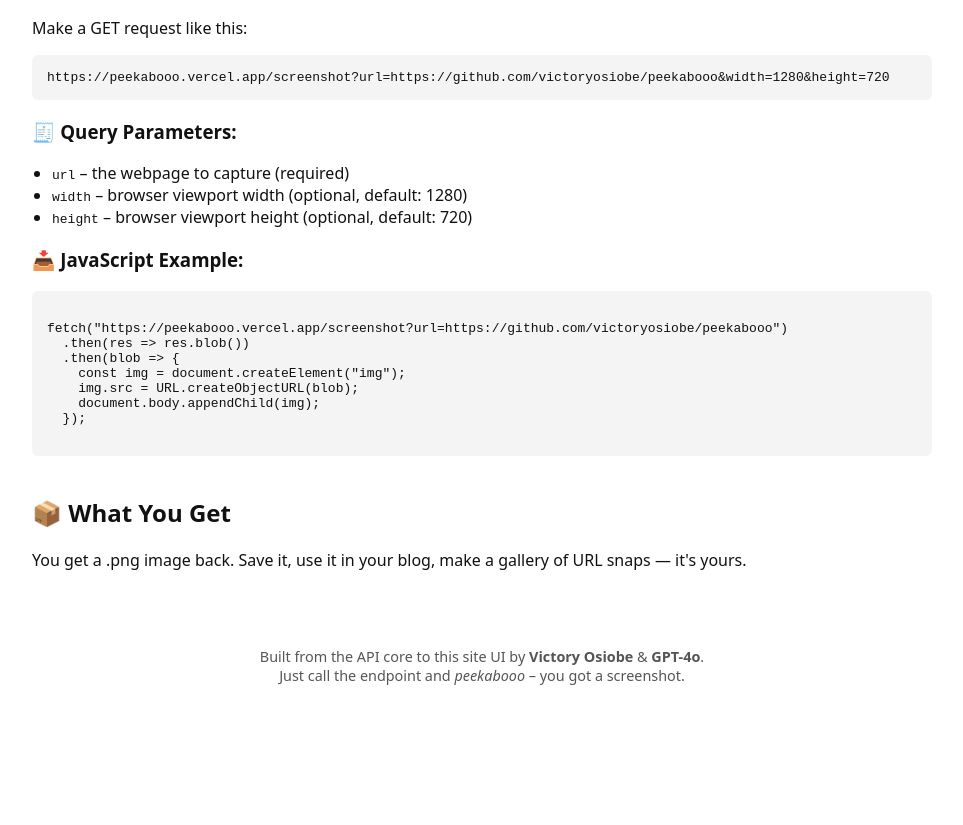
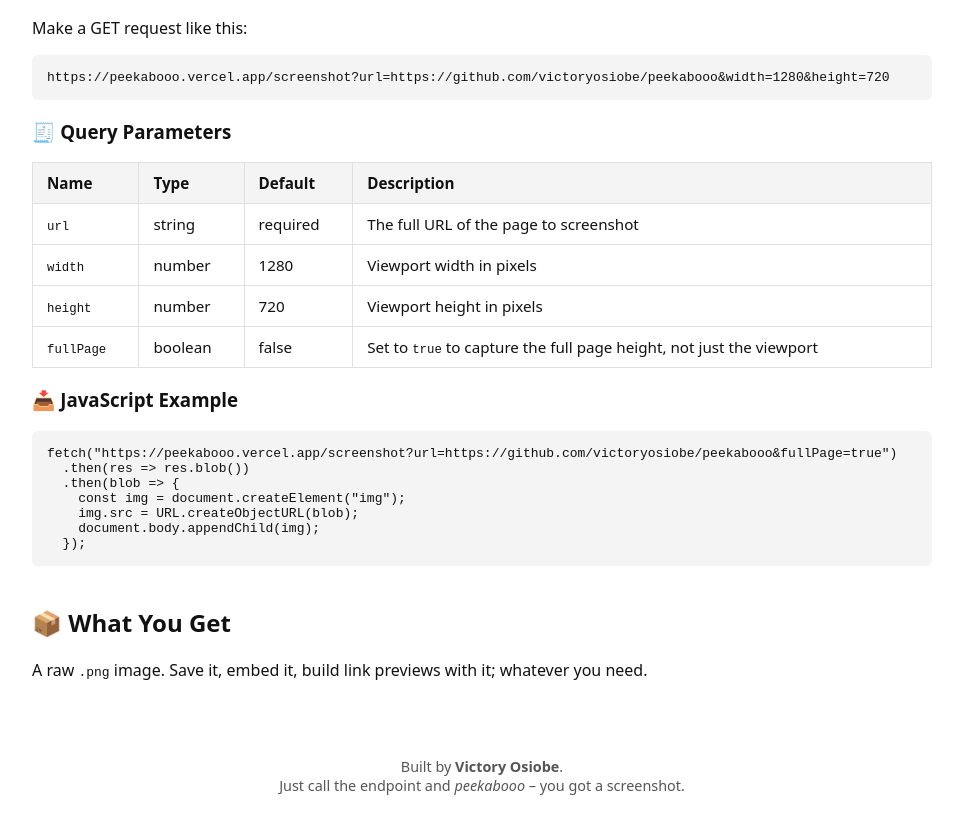
Before and after one commit to victoryosiobe/peekabooo, a website: page public/index.html in a window 1280 px wide. Shown: the part 581-1406 px from the top of the page, without its empty margins (158-1121 px from the left). Before the commit the page ends 1296 px from the top, so only its background shows below. Drawn offline with Linux system fonts and the light colour scheme.

Commit message:
Major update.  (#17)
* Another min...README edit.

* Updated basic-ftp package to =5.3.0

* Small revamp on the README and Index.html file.
Extend support for screenshooting full page of a target.
Implemented use of my proxy to bypass some blocks.
Overall improved performance, limited by the hosted environment of peekabooo.
Includes some npm package bumps to keep up to date for found vulnerabilities.
Happy dev, happy you.

```diff
--- a/public/index.html
+++ b/public/index.html
@@ -10,13 +10,13 @@
     />
     <meta
       name="keywords"
-      content="peekabooo, screenshot API, puppeteer, image capture, vercel, Victory Osiobe, GPT-4o"
+      content="peekabooo, screenshot API, puppeteer, image capture, vercel, Victory Osiobe"
     />
-    <meta name="author" content="Victory Osiobe & GPT-4o" />
+    <meta name="author" content="Victory Osiobe" />
     <meta property="og:title" content="peekabooo – Screenshot API" />
     <meta
       property="og:description"
-      content="Send a URL, get a screenshot. Simple as that. Built by Victory Osiobe & GPT-4o."
+      content="Send a URL, get a screenshot. Simple as that. Built by Victory Osiobe."
     />
     <meta property="og:image" content="./assets/images/preview.png" />
     <meta property="og:url" content="https://peekabooo.vercel.app" />
@@ -80,8 +80,21 @@
       code {
         font-family: monospace;
       }
-      ul {
-        padding-left: 20px;
+      table {
+        width: 100%;
+        border-collapse: collapse;
+        margin-top: 10px;
+      }
+      th,
+      td {
+        text-align: left;
+        padding: 10px 14px;
+        border: 1px solid #e0e0e0;
+        font-size: 0.95em;
+      }
+      th {
+        background: #f4f4f4;
+        font-weight: 600;
       }
       footer {
         text-align: center;
@@ -115,38 +128,65 @@
       <p>Make a GET request like this:</p>
       <pre><code>https://peekabooo.vercel.app/screenshot?url=https://github.com/victoryosiobe/peekabooo&width=1280&height=720</code></pre>
 
-      <h3>🧾 Query Parameters:</h3>
-      <ul>
-        <li><code>url</code> – the webpage to capture (required)</li>
-        <li>
-          <code>width</code> – browser viewport width (optional, default: 1280)
-        </li>
-        <li>
-          <code>height</code> – browser viewport height (optional, default: 720)
-        </li>
-      </ul>
+      <h3>🧾 Query Parameters</h3>
+      <table>
+        <thead>
+          <tr>
+            <th>Name</th>
+            <th>Type</th>
+            <th>Default</th>
+            <th>Description</th>
+          </tr>
+        </thead>
+        <tbody>
+          <tr>
+            <td><code>url</code></td>
+            <td>string</td>
+            <td>required</td>
+            <td>The full URL of the page to screenshot</td>
+          </tr>
+          <tr>
+            <td><code>width</code></td>
+            <td>number</td>
+            <td>1280</td>
+            <td>Viewport width in pixels</td>
+          </tr>
+          <tr>
+            <td><code>height</code></td>
+            <td>number</td>
+            <td>720</td>
+            <td>Viewport height in pixels</td>
+          </tr>
+          <tr>
+            <td><code>fullPage</code></td>
+            <td>boolean</td>
+            <td>false</td>
+            <td>
+              Set to <code>true</code> to capture the full page height, not just
+              the viewport
+            </td>
+          </tr>
+        </tbody>
+      </table>
 
-      <h3>📥 JavaScript Example:</h3>
-      <pre><code>
-fetch("https://peekabooo.vercel.app/screenshot?url=https://github.com/victoryosiobe/peekabooo")
+      <h3>📥 JavaScript Example</h3>
+      <pre><code>fetch("https://peekabooo.vercel.app/screenshot?url=https://github.com/victoryosiobe/peekabooo&fullPage=true")
   .then(res => res.blob())
   .then(blob => {
     const img = document.createElement("img");
     img.src = URL.createObjectURL(blob);
     document.body.appendChild(img);
-  });
-    </code></pre>
+  });</code></pre>
 
       <h2>📦 What You Get</h2>
       <p>
-        You get a .png image back. Save it, use it in your blog, make a gallery
-        of URL snaps — it's yours.
+        A raw <code>.png</code> image. Save it, embed it, build link previews
+        with it; whatever you need.
       </p>
     </main>
 
     <footer>
-      Built from the API core to this site UI by
-      <strong>Victory Osiobe</strong> & <strong>GPT-4o</strong>. <br />
+      Built by <strong>Victory Osiobe</strong>. <br />
       Just call the endpoint and <em>peekabooo</em> – you got a screenshot.
     </footer>
   </body>
```
Also changed, not shown: api/index.js (+39 -27 lines), README.md.
